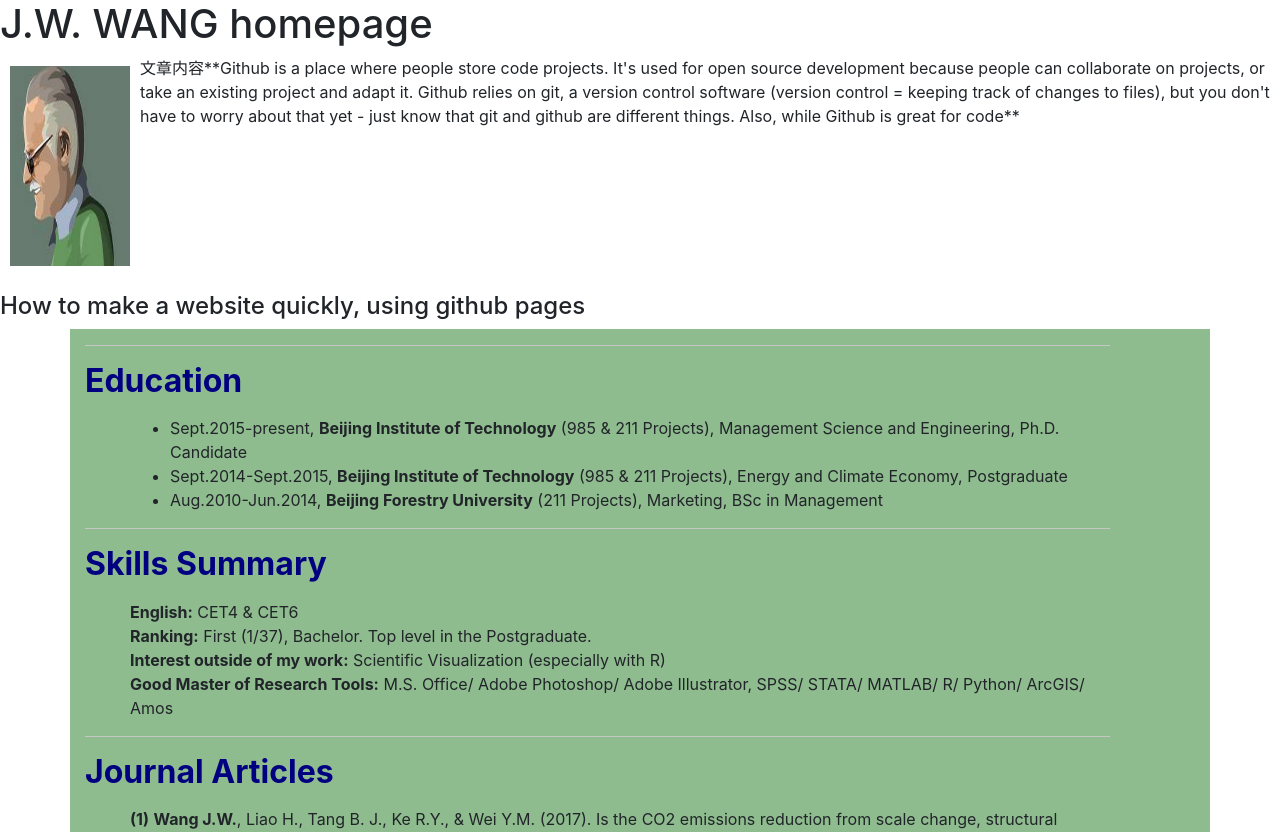
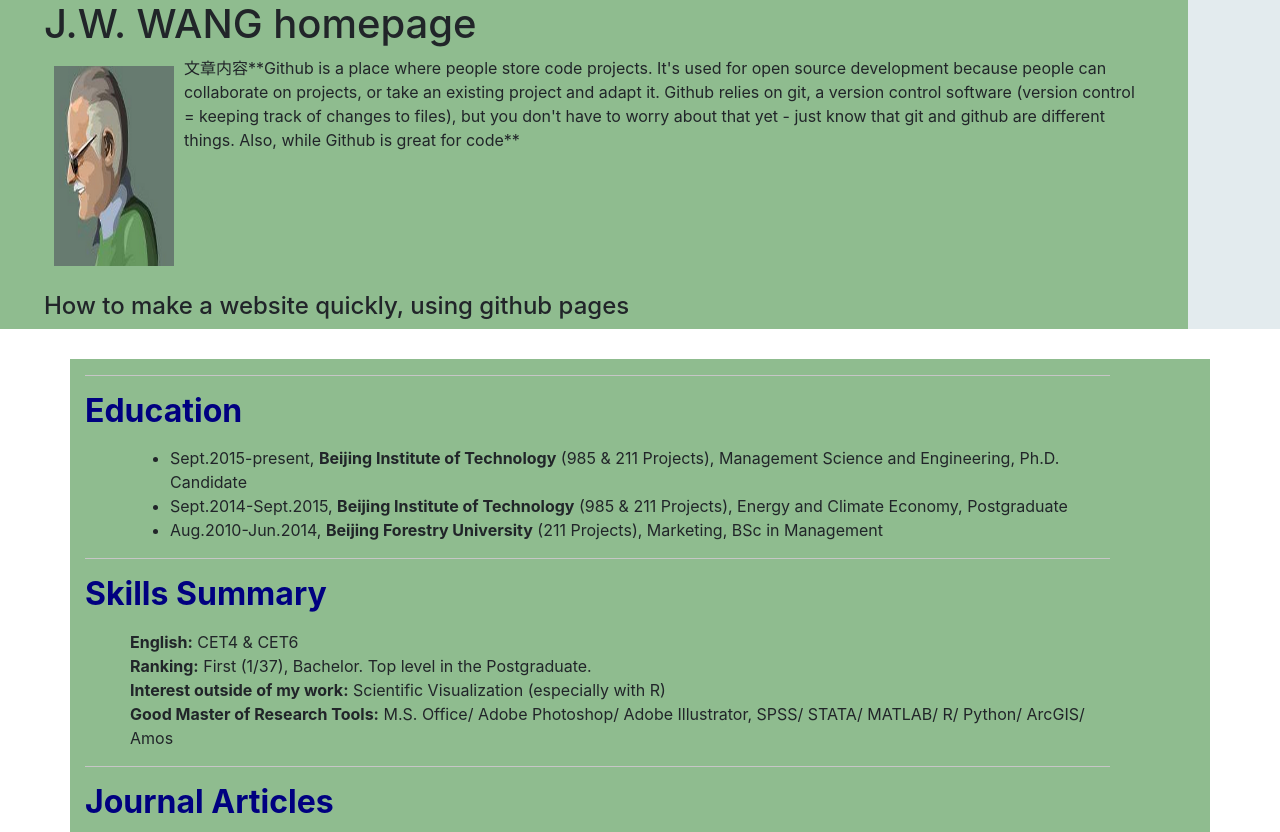
Before and after one commit to jwwang90/danchaofan, a plain HTML site: page index.html in a window 1280 px wide. Shown: the top 832 px of the page. Drawn offline with nearby package versions, Linux system fonts and the light colour scheme; files that its build step writes are made by us from their sources.

Commit message:
Update index.html

```diff
--- a/index.html
+++ b/index.html
@@ -43,11 +43,17 @@
   </head>
 
   <body>
-
+   <div class="container-fluid colored-header">
+        <div class="row">
+          <div class="col-sm-12">
+            <div background: blue>
             <h1>J.W. WANG homepage</h1
             <P><IMG src="test.png" height=150 width=120 vspace=0 hspace=20 align=left border=0>  文章内容**Github is a place where people store code projects. It's used for open source development because people can collaborate on projects, or take an existing project and adapt it. Github relies on git, a version control software (version control = keeping track of changes to files), but you don't have to worry about that yet - just know that git and github are different things. Also, while Github is great for code**<BR>&nbsp;<BR clear=left></P>
             <h4>How to make a website quickly, using github pages</h4>
-
+            </div>
+          </div>
+        </div>
+   </div>
 
     <div class="container">
       <div class="row">
```
